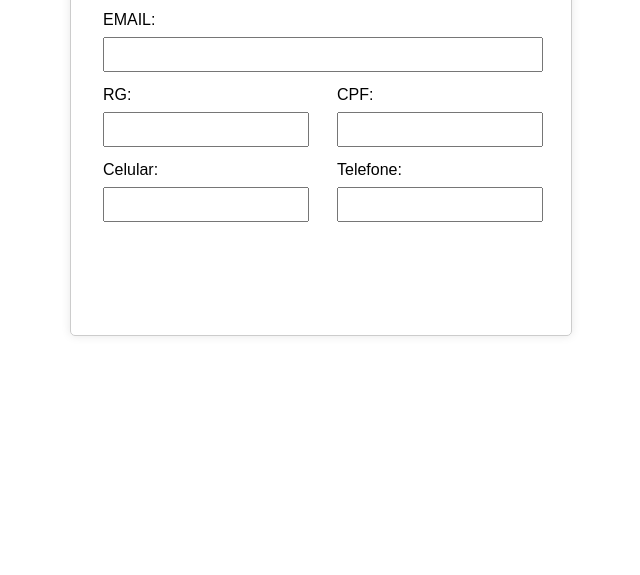
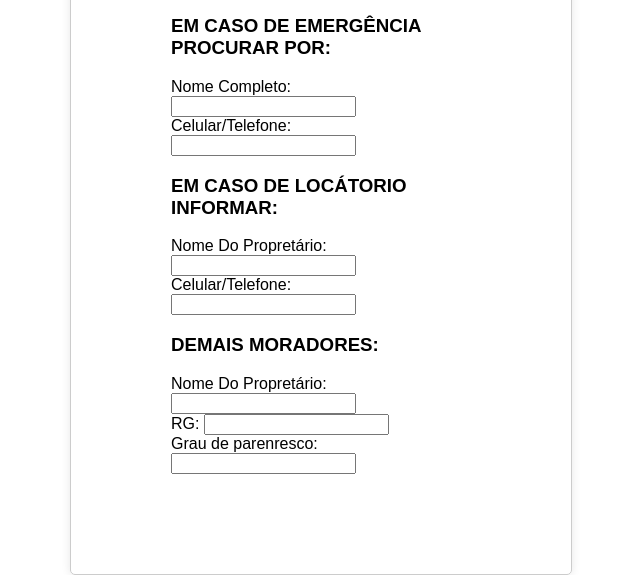
Before and after one commit to Noobcosmauter/Registro, a plain HTML site: page index.html in a window 1280 px wide. Shown: the part 317-892 px from the top of the page, without its empty margins (319-959 px from the left). Before the commit the page ends 800 px from the top, so only its background shows below. Drawn offline with Linux system fonts and the light colour scheme.

Commit message:
Update index.html

```diff
--- a/index.html
+++ b/index.html
@@ -41,6 +41,58 @@
       <input class="telefoneCompleto" type="text" id="nome" name="nome" required>
     </div>
 
+    <H3 class="emergencia">EM CASO DE EMERGÊNCIA PROCURAR POR:</H2>
+
+    <div class="nomeEmerContainer">
+      <label class="nomeEmer" for="nome">Nome Completo:</label>
+      <input class="emerCompleto" type="text" id="nome" name="nome" required>
+    </div>
+
+    <div class="celuTeleContainer">
+      <label class="CelularTelefone" for="nome">Celular/Telefone:</label>
+      <input class="celularTelefoneCompleto" type="text" id="nome" name="nome" required>
+    </div>
+
+ <H3 class="locatorioAviso">EM CASO DE LOCÁTORIO INFORMAR:</H2>
+
+    <div class="LocatorioContainer">
+      <label class="PropeNome" for="nome">Nome Do Propretário:</label>
+      <input class="FonePrope" type="text" id="nome" name="nome" required>
+    </div>
+
+    <div class="celuTeleContainer">
+      <label class="CelularTelefone" for="nome">Celular/Telefone:</label>
+      <input class="celularTelefoneCompleto" type="text" id="nome" name="nome" required>
+    </div>
+
+
+
+
+ <H3 class="locatorioAviso">DEMAIS MORADORES:</H2>
+
+<!--morador1-->
+    <div class="moradorContainer">
+      <label class="moradorNome" for="nome">Nome Do Propretário:</label>
+      <input class="moradorCompleto" type="text" id="nome" name="nome" required>
+      </div>
+
+    <div class="RGmoradorContainer">
+      <label class="RGmorador" for="nome">RG:</label>
+      <input class="RGmoradorCompleto" type="text" id="nome" name="nome" required>
+    </div>
+
+  <div class="graucontainer">
+      <label class="grau" for="nome">Grau de parenresco:</label>
+      <input class="grauCompleto" type="text" id="nome" name="nome" required>
+    </div>
+
+
+
+
+
+
+
+
 
   </form>
 
```
